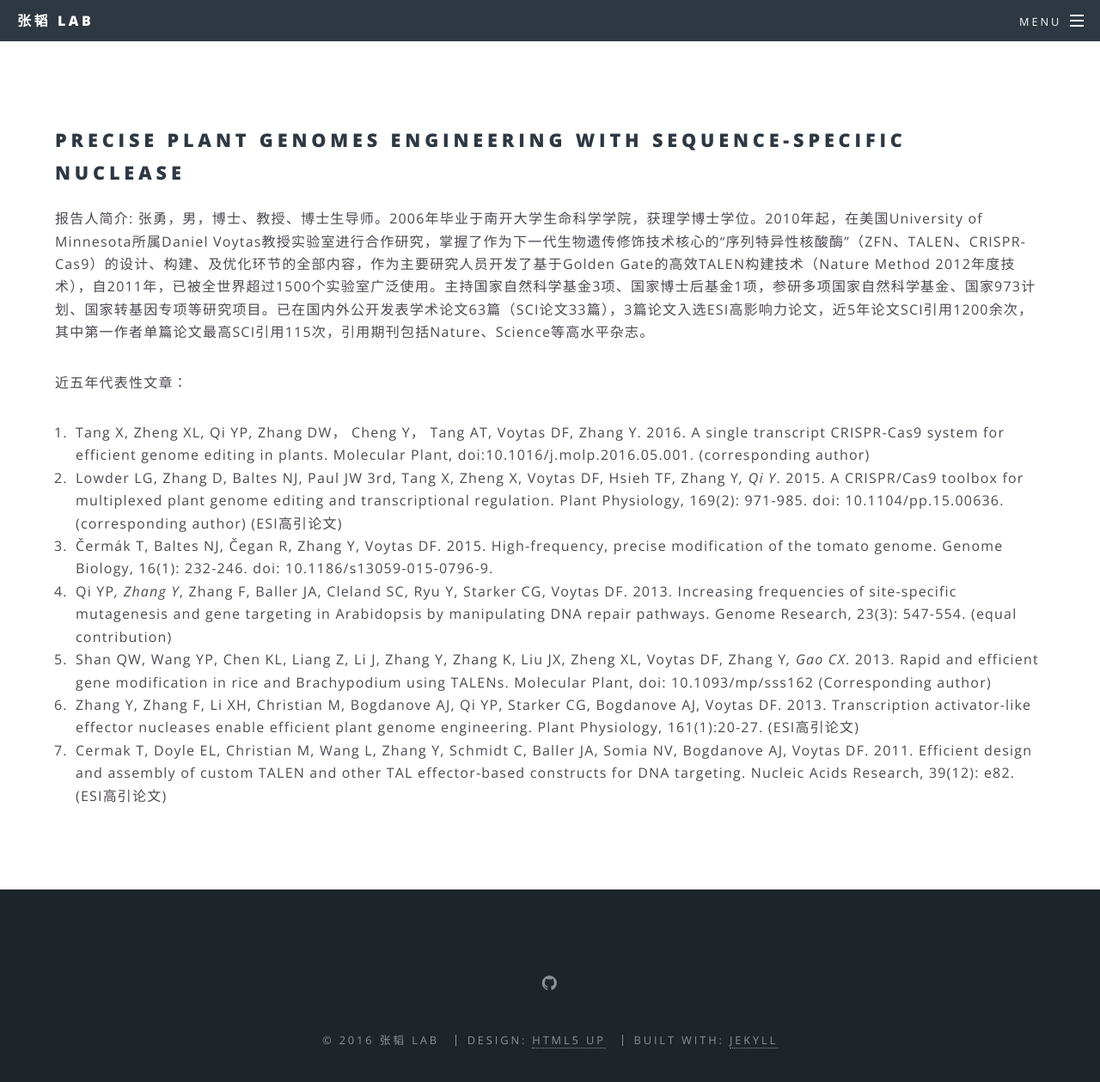
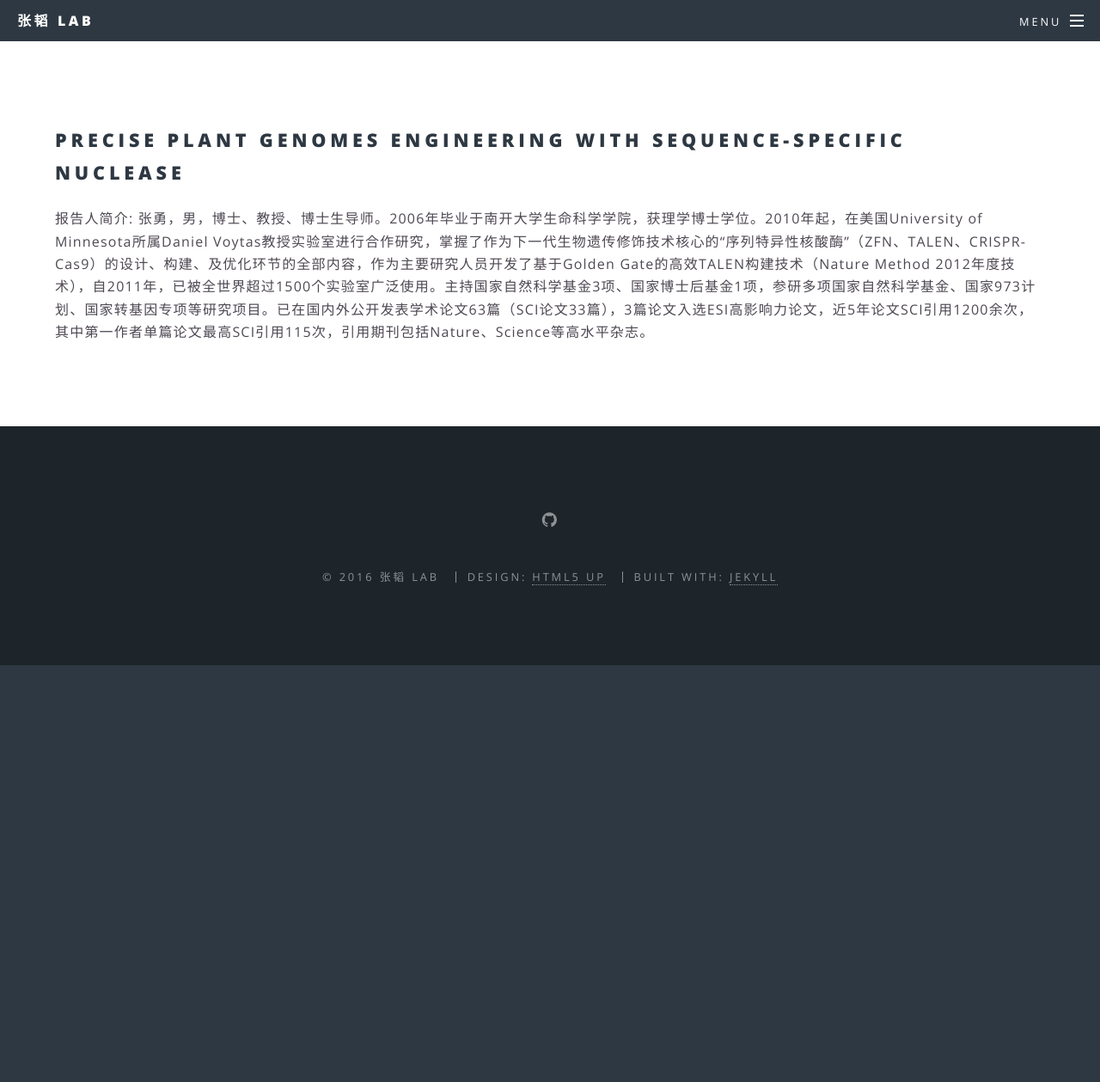
Before and after one commit to zhangtaolab/zhangtaolab.github.io, a Jekyll site: the page built from _posts/2016-11-21-zhangyong-page.md, in a window 1280 px wide and 1313 px high. Shown: the top 1259 px of the window at 86% size. Built offline with Jekyll 4.4.1, drawn with Linux system fonts in a browser that asks for light colours.

Commit message:
remove ref

```diff
--- a/_posts/2016-11-21-zhangyong-page.md
+++ b/_posts/2016-11-21-zhangyong-page.md
@@ -10,12 +10,3 @@ categories:
 
 报告人简介:
 张勇，男，博士、教授、博士生导师。2006年毕业于南开大学生命科学学院，获理学博士学位。2010年起，在美国University of Minnesota所属Daniel Voytas教授实验室进行合作研究，掌握了作为下一代生物遗传修饰技术核心的“序列特异性核酸酶”（ZFN、TALEN、CRISPR-Cas9）的设计、构建、及优化环节的全部内容，作为主要研究人员开发了基于Golden Gate的高效TALEN构建技术（Nature Method 2012年度技术），自2011年，已被全世界超过1500个实验室广泛使用。主持国家自然科学基金3项、国家博士后基金1项，参研多项国家自然科学基金、国家973计划、国家转基因专项等研究项目。已在国内外公开发表学术论文63篇（SCI论文33篇），3篇论文入选ESI高影响力论文，近5年论文SCI引用1200余次，其中第一作者单篇论文最高SCI引用115次，引用期刊包括Nature、Science等高水平杂志。
-
-近五年代表性文章：
-1.	Tang X, Zheng XL, Qi YP, Zhang DW， Cheng Y， Tang AT, Voytas DF, Zhang Y. 2016. A single transcript CRISPR-Cas9 system for efficient genome editing in plants. Molecular Plant, doi:10.1016/j.molp.2016.05.001. (corresponding author)
-2.	Lowder LG, Zhang D, Baltes NJ, Paul JW 3rd, Tang X, Zheng X, Voytas DF, Hsieh TF, Zhang Y*, Qi Y*. 2015. A CRISPR/Cas9 toolbox for multiplexed plant genome editing and transcriptional regulation. Plant Physiology, 169(2): 971-985. doi: 10.1104/pp.15.00636. (corresponding author) (ESI高引论文)
-3.	Čermák T, Baltes NJ, Čegan R, Zhang Y, Voytas DF. 2015. High-frequency, precise modification of the tomato genome. Genome Biology, 16(1): 232-246. doi: 10.1186/s13059-015-0796-9.
-4.	Qi YP*, Zhang Y*, Zhang F, Baller JA, Cleland SC, Ryu Y, Starker CG, Voytas DF. 2013. Increasing frequencies of site-specific mutagenesis and gene targeting in Arabidopsis by manipulating DNA repair pathways. Genome Research, 23(3): 547-554. (equal contribution)
-5.	Shan QW, Wang YP, Chen KL, Liang Z, Li J, Zhang Y, Zhang K, Liu JX, Zheng XL, Voytas DF, Zhang Y*, Gao CX*. 2013. Rapid and efficient gene modification in rice and Brachypodium using TALENs. Molecular Plant, doi: 10.1093/mp/sss162 (Corresponding author)
-6.	Zhang Y, Zhang F, Li XH, Christian M, Bogdanove AJ, Qi YP, Starker CG, Bogdanove AJ, Voytas DF. 2013. Transcription activator-like effector nucleases enable efficient plant genome engineering. Plant Physiology, 161(1):20-27. (ESI高引论文)
-7.	Cermak T, Doyle EL, Christian M, Wang L, Zhang Y, Schmidt C, Baller JA, Somia NV, Bogdanove AJ, Voytas DF. 2011. Efficient design and assembly of custom TALEN and other TAL effector-based constructs for DNA targeting. Nucleic Acids Research, 39(12): e82. (ESI高引论文)
```
